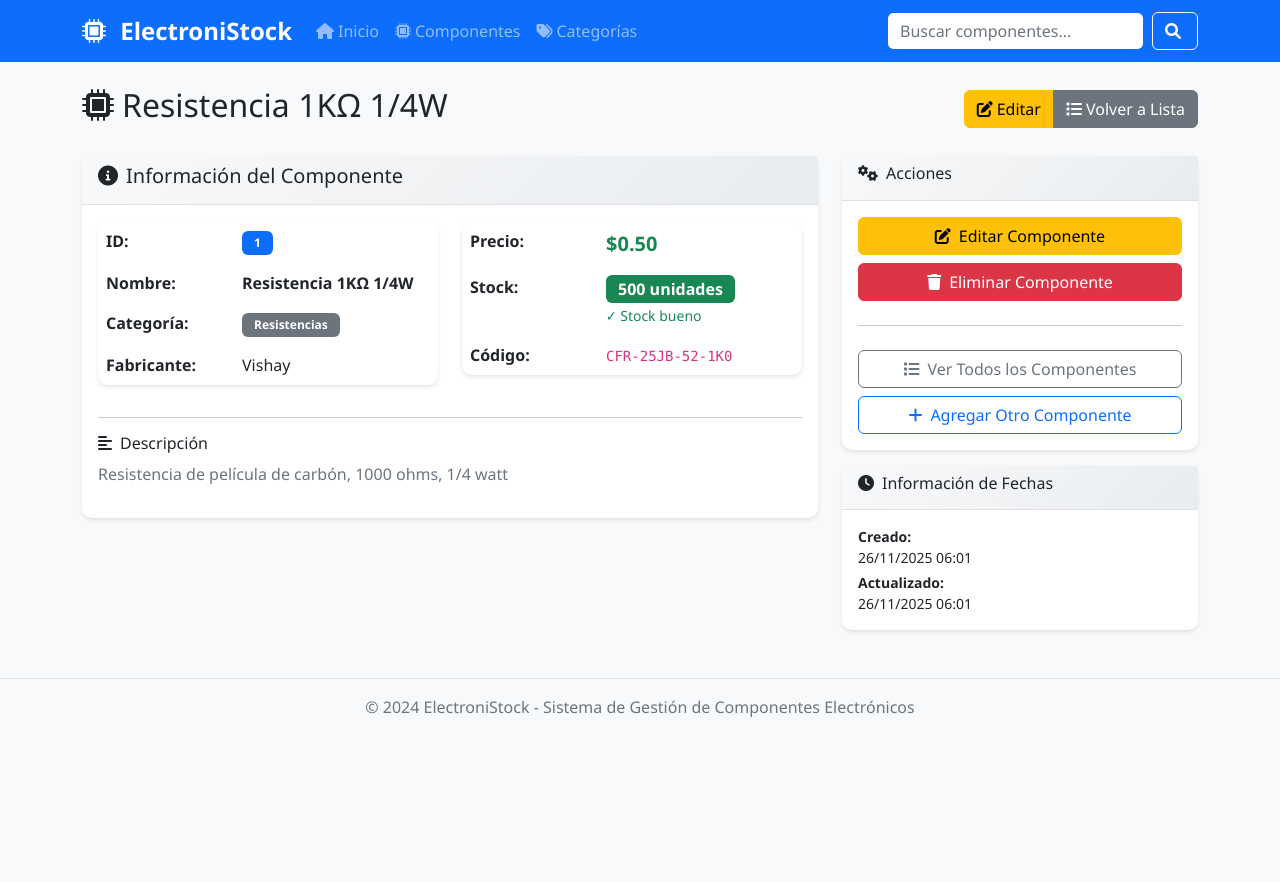
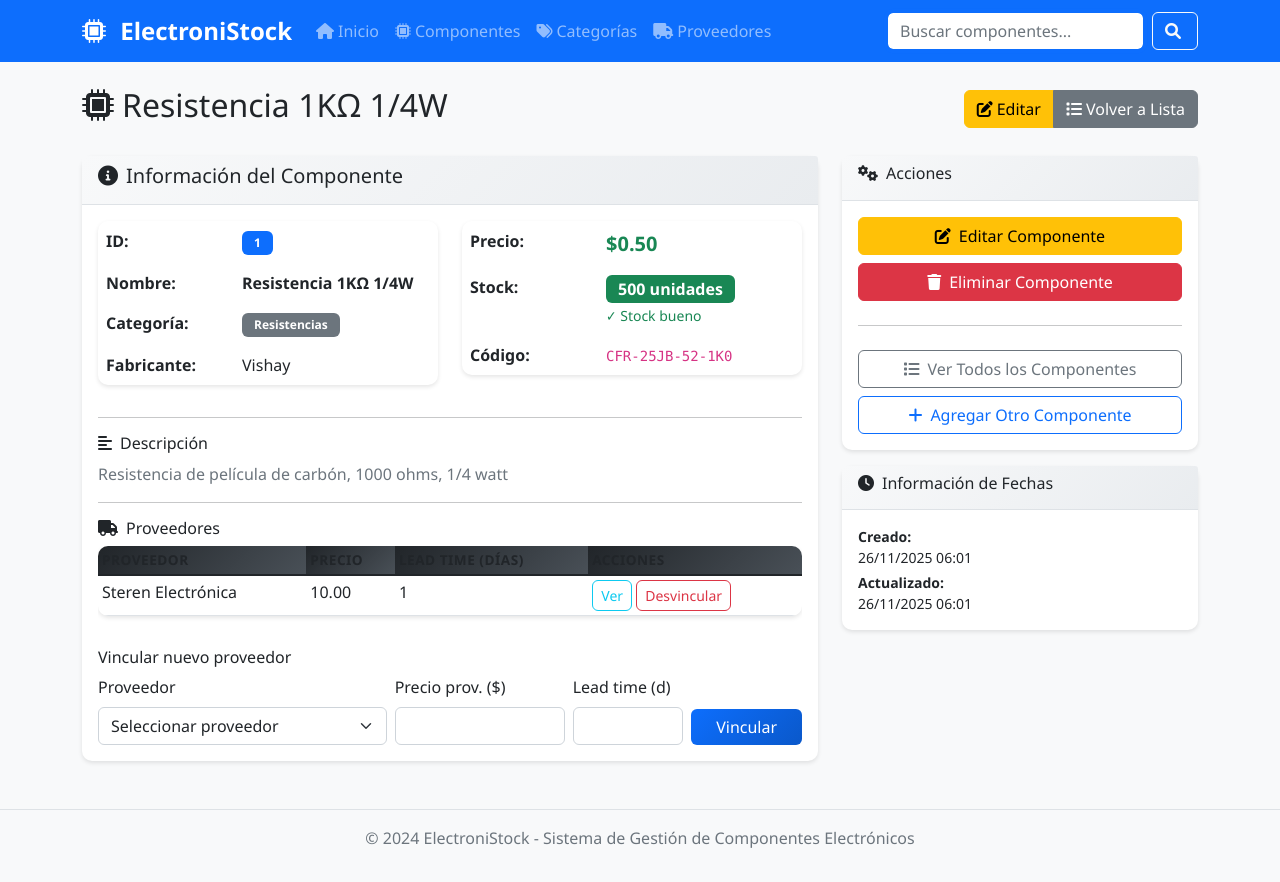
Before and after one commit to elgusdm/electronistock, a Flask app: page /componentes/1 in a window 1280 px wide. Before the commit the page ends 717 px from the top, so only its background shows below. Run offline with Flask 3, Linux system fonts and the light colour scheme; data comes from the database, SQL or seed files in the repository; both versions use the stored data as it was after the commit; tables that the repository leaves empty hold one stand-in row (values such as "Sample post").

Commit message:
Feature: Add proveedores CRUD, component-provider links and sample SQL inserts; templates and UI

```diff
--- a/src/app.py
+++ b/src/app.py
@@ -120,7 +120,22 @@
     """
     componente = db.execute_query(query, (componente_id,))
     if componente:
-        return render_template('componentes/detalle.html', componente=componente[0])
+        # Obtener proveedores asociados al componente
+        proveedores_comp = db.execute_query(
+            """
+            SELECT p.*, cp.precio_proveedor, cp.tiempo_entrega_dias
+            FROM componente_proveedor cp
+            JOIN proveedores p ON cp.proveedor_id = p.id
+            WHERE cp.componente_id = %s
+            ORDER BY p.nombre
+            """,
+            (componente_id,)
+        )
+
+        # Obtener lista de proveedores disponibles (para vincular)
+        proveedores = db.execute_query("SELECT * FROM proveedores ORDER BY nombre")
+
+        return render_template('componentes/detalle.html', componente=componente[0], proveedores_comp=proveedores_comp or [], proveedores=proveedores or [])
     else:
         flash('Componente no encontrado', 'error')
         return redirect(url_for('listar_componentes'))
@@ -243,6 +258,120 @@
     return jsonify(componentes or [])
 
 
+@app.route('/proveedores')
+def listar_proveedores():
+    proveedores = db.execute_query("SELECT * FROM proveedores ORDER BY nombre")
+    return render_template('proveedores/lista.html', proveedores=proveedores)
+
+
+@app.route('/proveedores/nuevo', methods=['GET', 'POST'])
+def nuevo_proveedor():
+    if request.method == 'POST':
+        nombre = request.form['nombre']
+        contacto = request.form.get('contacto')
+        telefono = request.form.get('telefono')
+        email = request.form.get('email')
+        direccion = request.form.get('direccion')
+
+        query = "INSERT INTO proveedores (nombre, contacto, telefono, email, direccion) VALUES (%s, %s, %s, %s, %s)"
+        params = (nombre, contacto, telefono, email, direccion)
+        if db.execute_query(query, params):
+            flash('Proveedor agregado exitosamente', 'success')
+            return redirect(url_for('listar_proveedores'))
+        else:
+            flash('Error al agregar proveedor', 'error')
+
+    return render_template('proveedores/nuevo.html')
+
+
+@app.route('/proveedores/<int:proveedor_id>')
+def ver_proveedor(proveedor_id):
+    proveedor = db.execute_query("SELECT * FROM proveedores WHERE id = %s", (proveedor_id,))
+    if not proveedor:
+        flash('Proveedor no encontrado', 'error')
+        return redirect(url_for('listar_proveedores'))
+
+    proveedor = proveedor[0]
+    # Obtener componentes que suministra
+    componentes = db.execute_query(
+        """
+        SELECT c.*, cp.precio_proveedor, cp.tiempo_entrega_dias
+        FROM componente_proveedor cp
+        JOIN componentes c ON cp.componente_id = c.id
+        WHERE cp.proveedor_id = %s
+        ORDER BY c.nombre
+        """,
+        (proveedor_id,)
+    )
+    return render_template('proveedores/detalle.html', proveedor=proveedor, componentes=componentes or [])
+
+
+@app.route('/proveedores/editar/<int:proveedor_id>', methods=['GET', 'POST'])
+def editar_proveedor(proveedor_id):
+    if request.method == 'POST':
+        nombre = request.form['nombre']
+        contacto = request.form.get('contacto')
+        telefono = request.form.get('telefono')
+        email = request.form.get('email')
+        direccion = request.form.get('direccion')
+
+        query = "UPDATE proveedores SET nombre=%s, contacto=%s, telefono=%s, email=%s, direccion=%s WHERE id=%s"
+        params = (nombre, contacto, telefono, email, direccion, proveedor_id)
+        if db.execute_query(query, params):
+            flash('Proveedor actualizado', 'success')
+        else:
+            flash('Error al actualizar proveedor', 'error')
+
+        return redirect(url_for('listar_proveedores'))
+
+    proveedor = db.execute_query("SELECT * FROM proveedores WHERE id = %s", (proveedor_id,))
+    if proveedor:
+        return render_template('proveedores/editar.html', proveedor=proveedor[0])
+    else:
+        flash('Proveedor no encontrado', 'error')
+        return redirect(url_for('listar_proveedores'))
+
+
+@app.route('/proveedores/eliminar/<int:proveedor_id>', methods=['POST'])
+def eliminar_proveedor(proveedor_id):
+    query = "DELETE FROM proveedores WHERE id = %s"
+    if db.execute_query(query, (proveedor_id,)):
+        flash('Proveedor eliminado exitosamente', 'success')
+    else:
+        flash('Error al eliminar proveedor', 'error')
+    return redirect(url_for('listar_proveedores'))
+
+
+@app.route('/componentes/<int:componente_id>/proveedores/add', methods=['POST'])
+def add_proveedor_a_componente(componente_id):
+    proveedor_id = request.form.get('proveedor_id')
+    precio = request.form.get('precio_proveedor') or None
+    tiempo = request.form.get('tiempo_entrega_dias') or None
+
+    if not proveedor_id:
+        flash('Debes seleccionar un proveedor', 'error')
+        return redirect(url_for('ver_componente', componente_id=componente_id))
+
+    query = "INSERT INTO componente_proveedor (componente_id, proveedor_id, precio_proveedor, tiempo_entrega_dias) VALUES (%s, %s, %s, %s)"
+    params = (componente_id, proveedor_id, precio, tiempo)
+    res = db.execute_query(query, params)
+    if res:
+        flash('Proveedor vinculado al componente', 'success')
+    else:
+        flash('Error al vincular proveedor (¿ya existe?)', 'error')
+    return redirect(url_for('ver_componente', componente_id=componente_id))
+
+
+@app.route('/componentes/<int:componente_id>/proveedores/remove/<int:proveedor_id>', methods=['POST'])
+def remove_proveedor_de_componente(componente_id, proveedor_id):
+    query = "DELETE FROM componente_proveedor WHERE componente_id=%s AND proveedor_id=%s"
+    if db.execute_query(query, (componente_id, proveedor_id)):
+        flash('Proveedor desvinculado del componente', 'success')
+    else:
+        flash('Error al desvincular proveedor', 'error')
+    return redirect(url_for('ver_componente', componente_id=componente_id))
+
+
 if __name__ == '__main__':
     # Configuración para producción
     port = int(os.environ.get('PORT', 5000))
--- a/templates/base.html
+++ b/templates/base.html
@@ -42,6 +42,11 @@
                     <li class="nav-item">
                         <a class="nav-link" href="{{ url_for('listar_categorias') }}">
                             <i class="fas fa-tags me-1"></i>Categorías
+                        </a>
+                    </li>
+                    <li class="nav-item">
+                        <a class="nav-link" href="{{ url_for('listar_proveedores') }}">
+                            <i class="fas fa-truck me-1"></i>Proveedores
                         </a>
                     </li>
                 </ul>
--- a/templates/componentes/detalle.html
+++ b/templates/componentes/detalle.html
@@ -85,6 +85,70 @@
                 <h6><i class="fas fa-align-left me-2"></i>Descripción</h6>
                 <p class="text-muted">{{ componente.descripcion }}</p>
                 {% endif %}
+
+                <!-- Proveedores asociados -->
+                <hr>
+                <h6><i class="fas fa-truck me-2"></i>Proveedores</h6>
+                {% if proveedores_comp %}
+                    <div class="table-responsive mt-2">
+                        <table class="table table-sm">
+                            <thead>
+                                <tr>
+                                    <th>Proveedor</th>
+                                    <th>Precio</th>
+                                    <th>Lead time (días)</th>
+                                    <th>Acciones</th>
+                                </tr>
+                            </thead>
+                            <tbody>
+                                {% for p in proveedores_comp %}
+                                <tr>
+                                    <td>{{ p.nombre }}</td>
+                                    <td>{{ p.precio_proveedor or 'N/D' }}</td>
+                                    <td>{{ p.tiempo_entrega_dias or 'N/D' }}</td>
+                                    <td>
+                                        <a class="btn btn-outline-info btn-sm" href="{{ url_for('ver_proveedor', proveedor_id=p.id) }}">Ver</a>
+                                        <form method="POST" action="{{ url_for('remove_proveedor_de_componente', componente_id=componente.id, proveedor_id=p.id) }}" style="display:inline;">
+                                            <button class="btn btn-outline-danger btn-sm" type="submit">Desvincular</button>
+                                        </form>
+                                    </td>
+                                </tr>
+                                {% endfor %}
+                            </tbody>
+                        </table>
+                    </div>
+                {% else %}
+                    <p class="text-muted">No hay proveedores asociados a este componente.</p>
+                {% endif %}
+
+                <!-- Formulario para asociar proveedor -->
+                <div class="mt-3">
+                    <h6>Vincular nuevo proveedor</h6>
+                    <form method="POST" action="{{ url_for('add_proveedor_a_componente', componente_id=componente.id) }}">
+                        <div class="row g-2 align-items-end">
+                            <div class="col-5">
+                                <label class="form-label">Proveedor</label>
+                                <select class="form-select" name="proveedor_id">
+                                    <option value="">Seleccionar proveedor</option>
+                                    {% for prov in proveedores %}
+                                        <option value="{{ prov.id }}">{{ prov.nombre }}</option>
+                                    {% endfor %}
+                                </select>
+                            </div>
+                            <div class="col-3">
+                                <label class="form-label">Precio prov. ($)</label>
+                                <input class="form-control" type="number" step="0.01" name="precio_proveedor">
+                            </div>
+                            <div class="col-2">
+                                <label class="form-label">Lead time (d)</label>
+                                <input class="form-control" type="number" name="tiempo_entrega_dias">
+                            </div>
+                            <div class="col-2">
+                                <button class="btn btn-primary w-100" type="submit">Vincular</button>
+                            </div>
+                        </div>
+                    </form>
+                </div>
             </div>
         </div>
     </div>
```
Also changed, not shown: sql/sample_componente_proveedor_inserts.sql (added, +14 -0 lines), templates/proveedores/detalle.html (added, +66 -0 lines), templates/proveedores/editar.html (added, +45 -0 lines), templates/proveedores/lista.html (added, +53 -0 lines), templates/proveedores/nuevo.html (added, +46 -0 lines), 1 other file.
